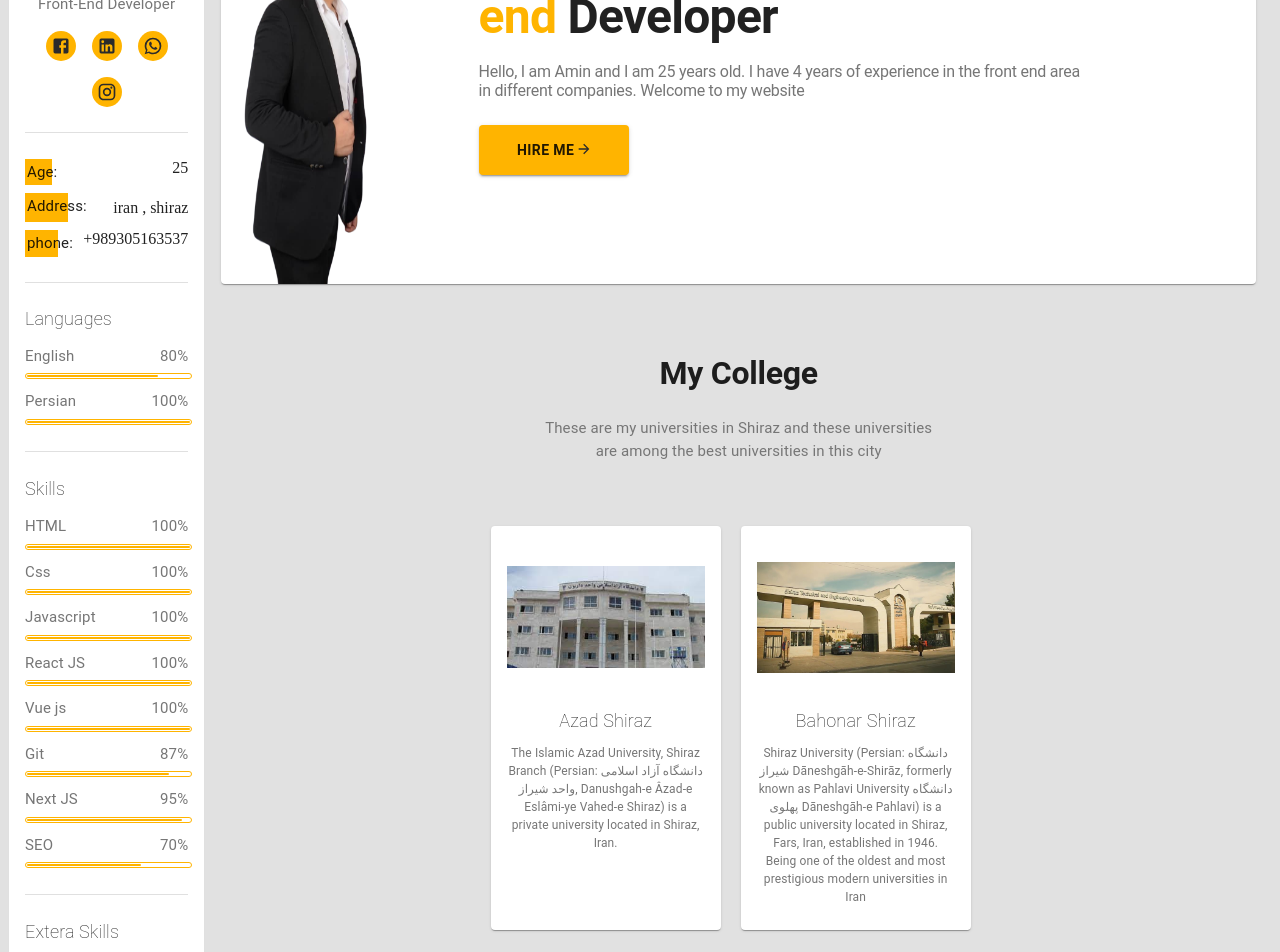
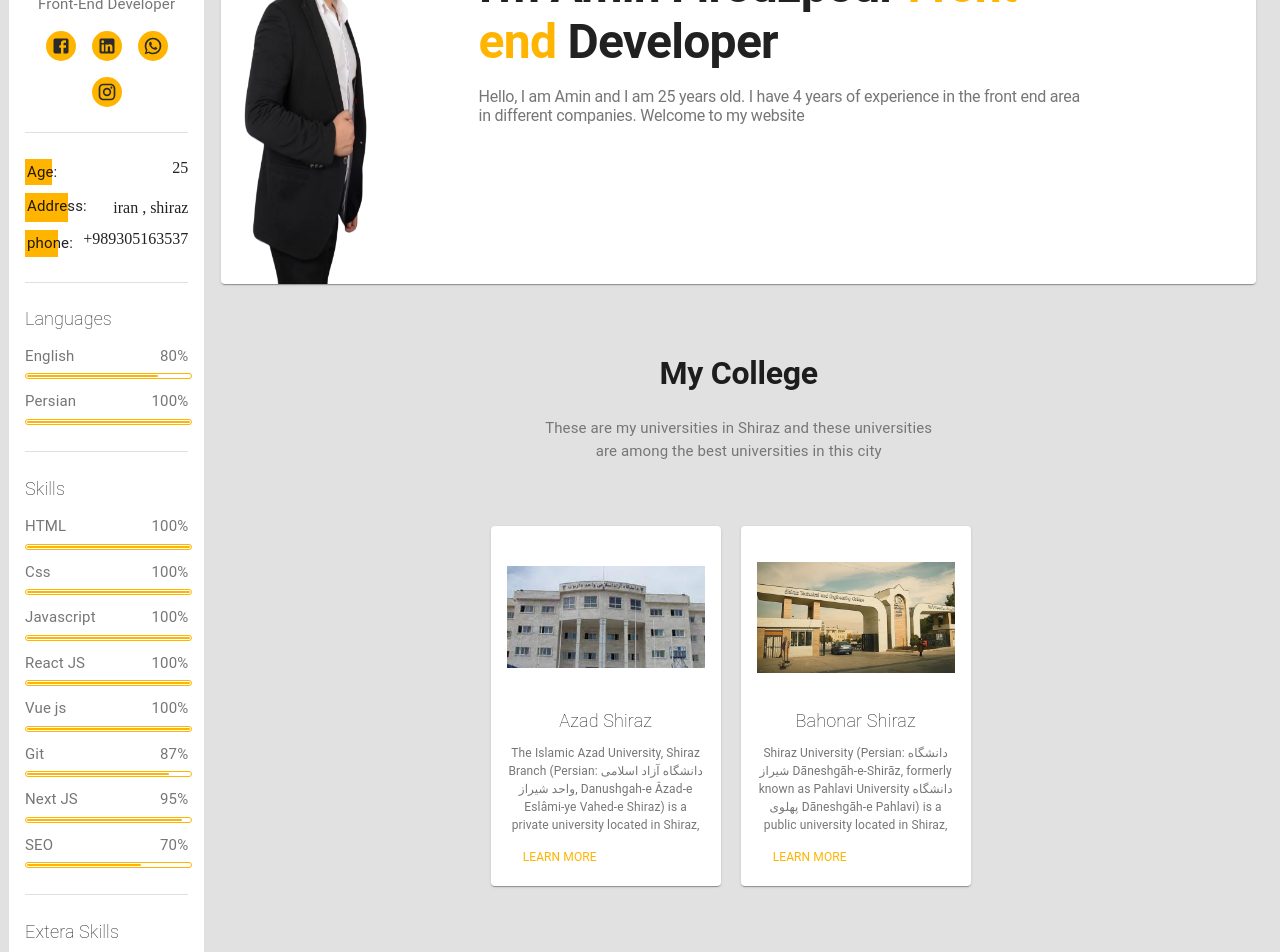
Before and after one commit to Aminfrp/amin-frp, a React (Create React App) app: page / in a window 1280 px wide. Shown: the part 260-1212 px from the top of the page. Built offline with nearby package versions, Linux system fonts and the light colour scheme.

Commit message:
fix: :hammer: fix learn more items

```diff
--- a/src/components/layouts/Layouts.tsx
+++ b/src/components/layouts/Layouts.tsx
@@ -18,6 +18,7 @@ const Layouts = () => {
             : theme.palette.success.light,
       }}
       p={1}
+      id="body"
     >
       <Grid item sm={12} md={2} id="body" xs={12}>
         <div className="desk">
--- a/src/components/layouts/body/about/index.tsx
+++ b/src/components/layouts/body/about/index.tsx
@@ -57,13 +57,13 @@ const About = ({ toggleDrawer }: { toggleDrawer: any }) => {
                   Hello, I am Amin and I am 25 years old. I have 4 years of experience in the front end area in different companies. Welcome to my website
                 </Typography>
               </Grid>
-              <Grid item>
+              <Grid item className="mobile">
                 <Button
                   color="secondary"
                   variant="contained"
                   style={{ width: 150, height: 50 }}
                 >
-                  <Typography variant="button" fontWeight={600}>
+                  <Typography variant="button" fontWeight={600} onClick={toggleDrawer} >
                     HIRE ME <img src="/next.svg" alt="next" />
                   </Typography>
                 </Button>
--- a/src/components/subjectItem/index.tsx
+++ b/src/components/subjectItem/index.tsx
@@ -1,4 +1,4 @@
-import { Avatar, Card, CardContent, Grid, Typography } from "@mui/material";
+import { Avatar, Button, Card, CardActions, CardContent, Grid, Typography } from "@mui/material";
 
 const SubjectItem = ({
   name,
@@ -10,7 +10,7 @@ const SubjectItem = ({
   avatar: string;
 }) => {
   return (
-    <Card style={{ maxWidth: 230, margin: "10px" }}>
+    <Card style={{ maxWidth: 230, margin: "10px",maxHeight:360 }}>
       <CardContent>
         <Grid container flexDirection={"column"}>
           <Grid
@@ -31,16 +31,25 @@ const SubjectItem = ({
               {name}
             </Typography>
           </Grid>
-          <Grid item>
+          <Grid item style={{textOverflow:"ellipsis",overflow: "hidden"}}>
             <Typography
               fontWeight={400}
               fontSize={12}
               color="#767676"
               maxWidth={210}
+              style={{height:"90px",overflow:"hidden"}}
               textAlign={"center"}
+              textOverflow="ellipsis"
             >
               {description}
             </Typography>
+            <CardActions>
+              <Button
+                color="secondary"
+              >
+               <Typography color="secondary" variant="body1" fontSize={12}>learn more</Typography>
+              </Button>
+            </CardActions>
           </Grid>
         </Grid>
       </CardContent>
```
